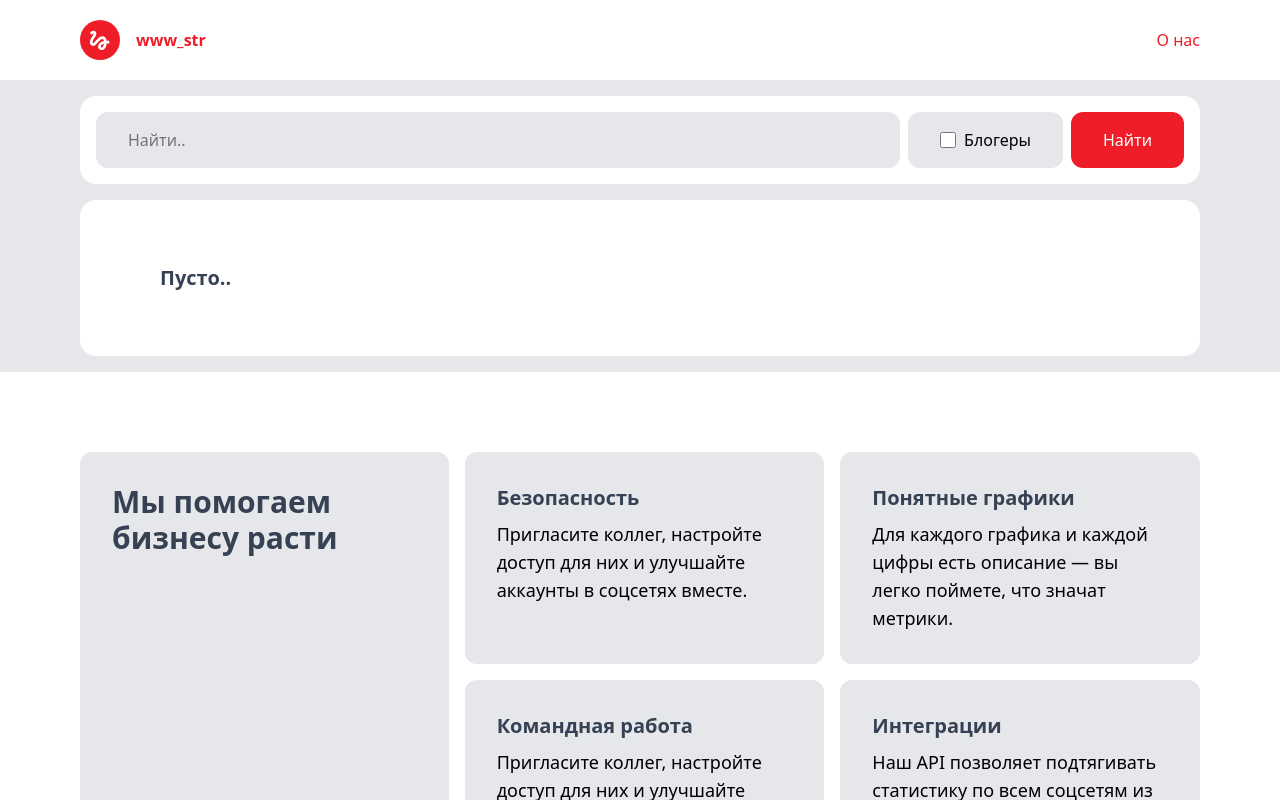
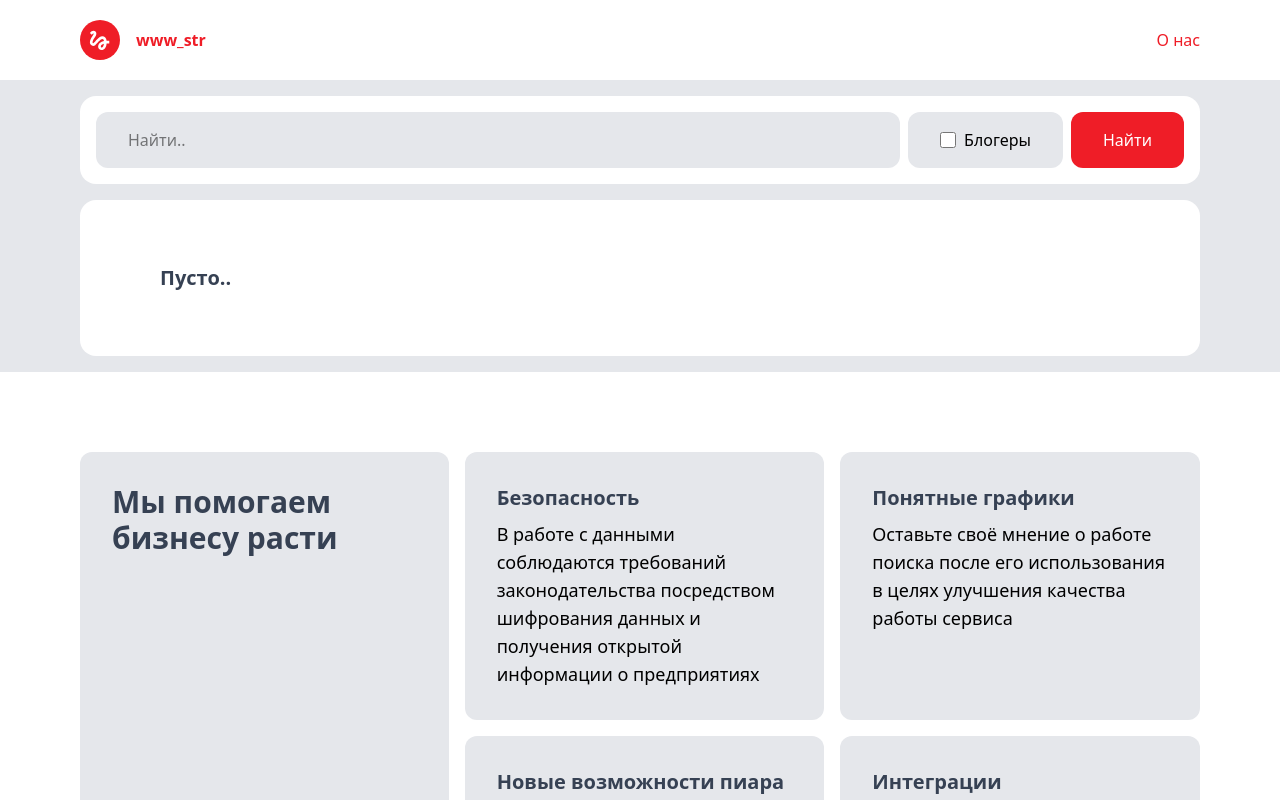
Before and after one commit to www-str/www-str-frontend, a React (Vite) app: page / in a window 1280 px wide. Shown: the top 800 px of the page. Built offline with nearby package versions, Linux system fonts and the light colour scheme.

Commit message:
apdated: web socials search

```diff
--- a/src/sections/AboutSection.tsx
+++ b/src/sections/AboutSection.tsx
@@ -12,10 +12,10 @@ const AboutSection = ({ ref }: IAboutSection) => {
             <>
                 <AboutBlock title='Мы помогаем бизнесу расти' />
                 <div ref={ref} className="w-full lg:w-2/3 h-full grid grid-cols-1 md:grid-cols-2 grid-rows-2 gap-4">
-                    <AboutBlock title='Безопасность' subtitle='Пригласите коллег, настройте доступ для них и улучшайте аккаунты в соцсетях вместе.' />
-                    <AboutBlock title='Понятные графики' subtitle='Для каждого графика и каждой цифры есть описание — вы легко поймете, что значат метрики.' />
-                    <AboutBlock title='Командная работа' subtitle='Пригласите коллег, настройте доступ для них и улучшайте аккаунты в соцсетях вместе.' />
-                    <AboutBlock title='Интеграции' subtitle='Наш API позволяет подтягивать статистику по всем соцсетям из LD в ваши внутренние системы.' />
+                    <AboutBlock title='Безопасность' subtitle='В работе с данными соблюдаются требований законодательства посредством шифрования данных и получения открытой информации о предприятиях' />
+                    <AboutBlock title='Понятные графики' subtitle='Оставьте своё мнение о работе поиска после его использования в целях улучшения качества работы сервиса' />
+                    <AboutBlock title='Новые возможности пиара' subtitle='Найдите инфлюэнсера, который лучше всего продвинет ваш проект.' />
+                    <AboutBlock title='Интеграции' subtitle='Сервис позволяет подтягивать данные о ближайших предприятиях конкурентов' />
                 </div>
             </>
         </WideContainer>
--- a/src/sections/SearchSection.tsx
+++ b/src/sections/SearchSection.tsx
@@ -23,12 +23,10 @@ const SearchSection = ({ modalOpen, setModalOpen }: ISearchSection) => {
 
     const handlClick = async () => {
         if (search == '' || prevSearch.trim().toLowerCase() === search.trim().toLowerCase()) return;
-
         try {
             setError(false);
 
-            const url = `${import.meta.env.VITE_API_URL}?key=${import.meta.env.VITE_GOOGLE_API_KEY
-                }&cx=${import.meta.env.VITE_SEARCH_KEY}?safe=active&q=${search}+${bloggerChecked ? "блогеры" : ""}+краснодар`;
+            const url = `${import.meta.env.VITE_API_URL}?key=${import.meta.env.VITE_GOOGLE_API_KEY}&cx=${import.meta.env.VITE_SEARCH_KEY}&safe=active&lr=lang_ru&gl=ru&q=${search}`;
             const data = await axios.get(url);
 
             setSearchResult(data.data.items);
```
Also changed, not shown: 1 other file (tests, documents, lock files or other folders).
